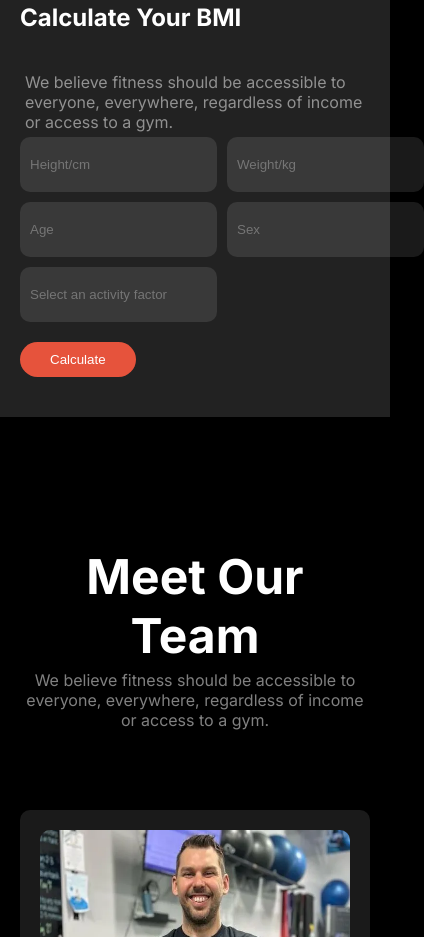
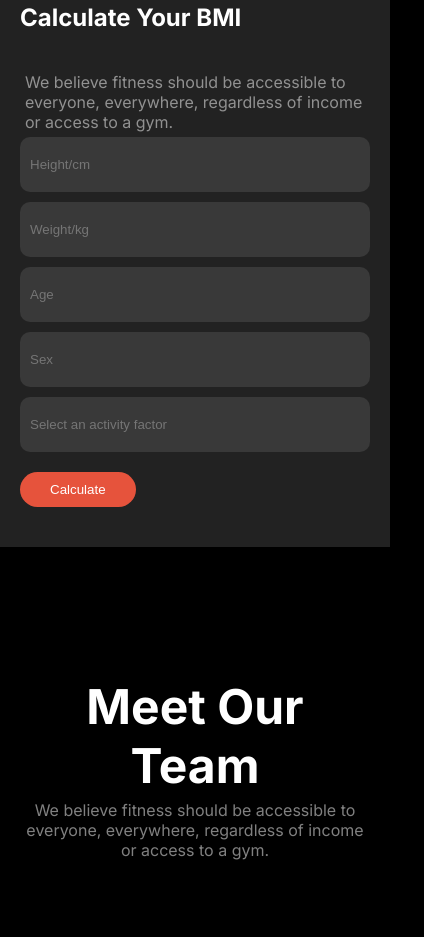
Before and after one commit to rakibhasanbappy/frontend-projects, a plain HTML site: page webpage_design/fitness-website-versatile-ui/index.html in a window 390 px wide. Shown: the part 5348-6285 px from the top of the page, 424 px wide, since content can reach past the window. Drawn offline with Linux system fonts and the light colour scheme.

Commit message:
minor changes

```diff
--- a/webpage_design/fitness-website-versatile-ui/styles/style.css
+++ b/webpage_design/fitness-website-versatile-ui/styles/style.css
@@ -550,6 +550,9 @@ footer {
     width: 100%;
     margin-top: 40px;
   }
+  form {
+    grid-template-columns: repeat(1, 1fr);
+  }
   form input {
     padding: 20px 10px;
   }
```
Also changed, not shown: webpage_design/influencer-gear/icons/hamburger.png (added).
